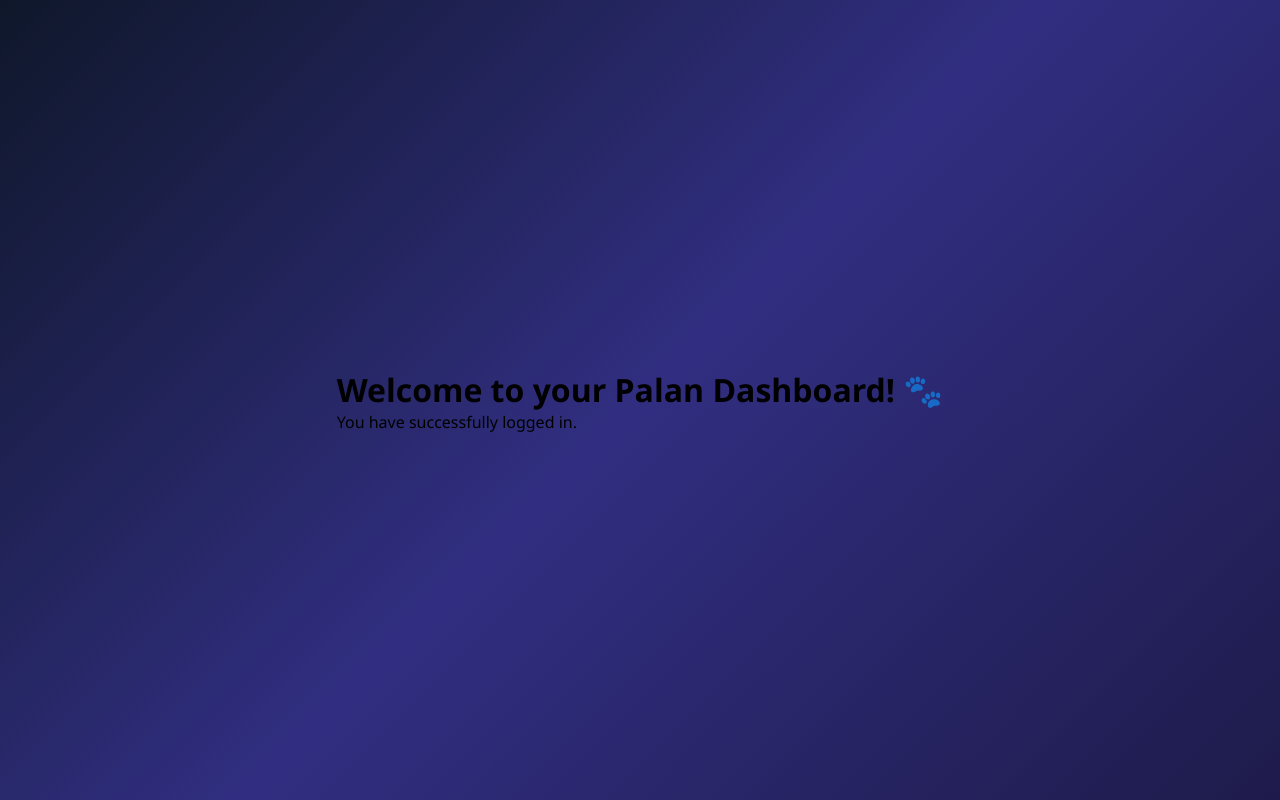
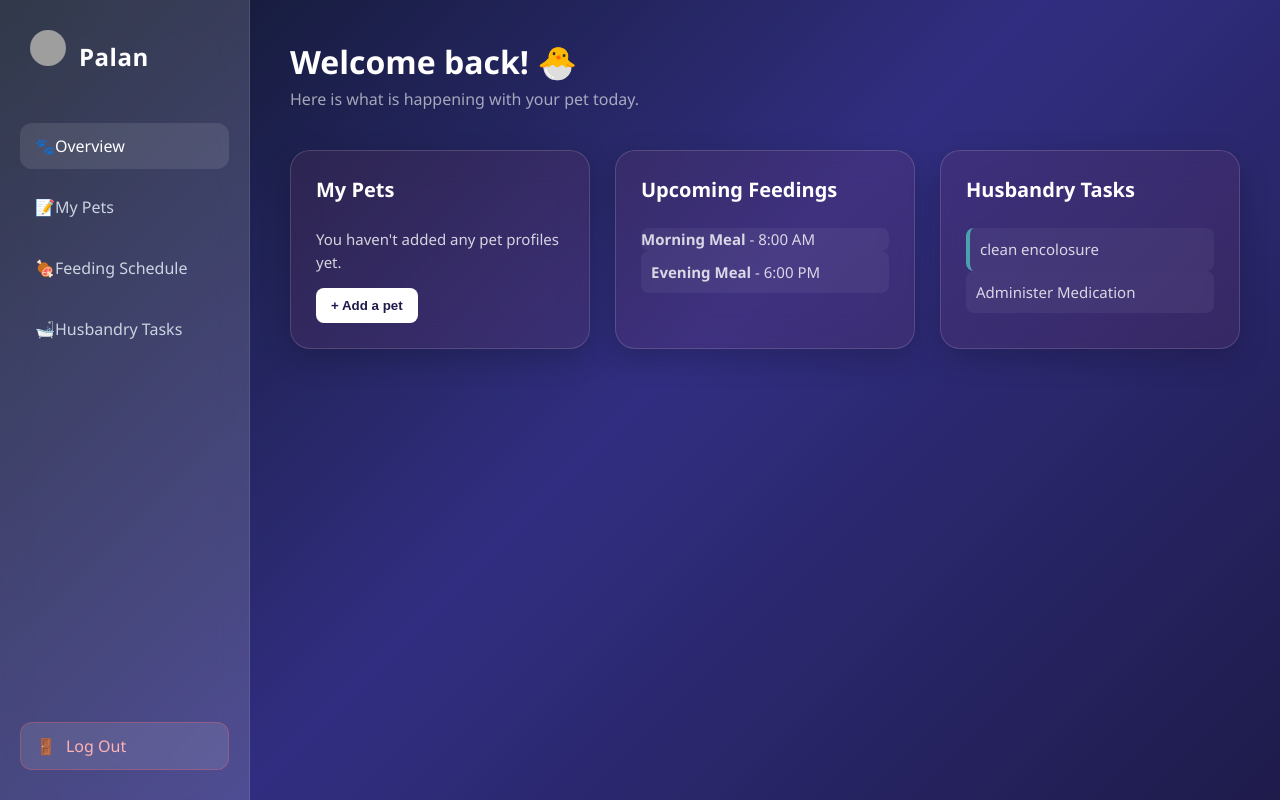
Before and after one commit to PN2512/Palan, a React app in the folder frontend/: page /dashboard in a window 1280 px wide. Built offline with nearby package versions, Linux system fonts and the light colour scheme; grey boxes are pictures that could not be loaded; the HTML template or start-up script is replaced by a standard one.

Commit message:
Added circular logo, updated glassmorphism style, fixed sidebar hover and Dashboard

```diff
--- a/frontend/src/App.jsx
+++ b/frontend/src/App.jsx
@@ -2,24 +2,14 @@ import React from 'react';
 import { Routes, Route } from 'react-router-dom';
 import Login from './Login';
 import Signup from './Signup';
+import Dashboard from './Dashboard'; // This imports your full Dashboard component
 
-// 1. Define Dashboard FIRST, right here at the top
-const Dashboard = () => {
-  return (
-    <div style={{ padding: '20px' }}>
-      <h1>Welcome to your Palan Dashboard! 🐾</h1>
-      <p>You have successfully logged in.</p>
-    </div>
-  );
-};
-
-// 2. Then define App below it
 function App() {
   return (
     <Routes>
       <Route path="/" element={<Login />} />
       <Route path="/login" element={<Login />} />
-      <Route path="/Signup" element={<Signup/>} />
+      <Route path="/signup" element={<Signup />} />
       <Route path="/dashboard" element={<Dashboard />} />
     </Routes>
   );
--- /dev/null
+++ b/frontend/src/Dashboard.css
@@ -0,0 +1,134 @@
+/*Dashboard.css*/
+*,*::before, *::after{
+    box-sizing: border-box;
+}
+body,html{
+    margin:0 !important;
+    padding: 0 !important;
+    overflow: hidden !important;
+}
+.dashboard-container{
+    display:flex;
+    height: 100vh;
+    width: 100vw;
+    /*Rich deep blue and purple gradient background*/
+    background: linear-gradient(135deg,#0f172a,#312e81,#1e1b4b);
+    color:white;
+    font-family: 'Segoe UI' , 'Segoe UI', Tahoma, Geneva, Verdana, sans-serif;
+
+}
+
+/*Sidebar Navigation*/
+.sidebar{
+    width: 250px;
+    background: rgba(255,255,255,0.15);
+    backdrop-filter: blur(16px);
+    -webkit-backdrop-filter: blur(16px);
+    border-right:1px solid rgba(255,255,255,0.1);
+    padding: 30px 20px;
+    display: flex;
+    flex-direction: column;
+    gap: 30px;
+}
+
+.sidebar-logo{
+    border-botton:1px soild rgba(255,255,255,0.1);
+    padding-bottom:20px;
+}
+
+.nav-links{
+    display: flex;
+    flex-direction: column;
+    gap: 15px;
+}
+
+.nav-item{
+    padding: 12px 15px;
+    border-radius: 12px;
+    cursor:pointer;
+    transition: all 0.2 ease;
+    font-weight: 500;
+    display: flex;
+    align-items: center;
+    gap: 10px;
+    color: #cbd5e1;
+    background:transparent;
+}
+
+.nav-item:hover , .nav-item.active{
+    background:rgba(255,255,255,0.1); /*softer transparent highlight*/
+    color:#ffffff !important;
+
+}
+
+.logout-btn{
+    margin-top: auto;
+    background: rgba(255,255,255,0.1);
+    color: #ffb3b3;
+    border: 1px solid rgba(255,100,100,0.3);
+}
+
+.logout-btn:hover{
+    background: rgba(255,100,100,0.2);
+}
+
+
+/*Main Content Area*/
+.main-content{
+    flex: 1;
+    padding: 40px;
+    overflow-y:auto ;
+
+}
+
+.dashboard-header{
+    margin-bottom :40px;
+
+}
+
+.dashboard-header h1{
+    font-size:32px;
+    margin-bottom: 5px;
+}
+
+.dashboard-header p{
+    color: rgba(255,255,255,0.6);
+
+}
+
+/*Glassmorphism Card Grid*/
+.dashboard-grid{
+    display:grid;
+    grid-template-columns: repeat(auto-fit, minmax(300px , 1fr));
+    gap: 25px;
+}
+
+.dash-card{
+    background: rgba(255,100,100,0.07);
+    backdrop-filter: blur(16px);
+    -webkit-backdrop-filter: blur(16px);
+    border:1px solid rgba(255,255,255,0.15);
+    border-radius: 20px;
+    padding:25px;
+    box-shadow: 0 10px 30px rgba( 0 ,0,0,0.2);
+    transition: transform 0.2s ease;
+}
+
+.dash-card:hover{
+    transform:translateY(-5px);
+
+}
+
+.dash-card h3{
+    font-size: 20px;
+    margin-bottom:15px;
+    border-bottom: 1px soild rgba(255 ,255 255 ,0.1);
+    padding-bottom: 10px;
+}
+
+.card-content{
+    color: rgba(255,255,255,0.8);
+    font-size:15px;
+    line-height: 1.5;
+
+}
--- a/frontend/src/Login.jsx
+++ b/frontend/src/Login.jsx
@@ -1,6 +1,7 @@
 import React, { useState } from 'react';
 import { GoogleLogin } from '@react-oauth/google';
 import { useNavigate } from 'react-router-dom';
+import myLogo from './assets/logo.png';
 import './Palan.css';
 
 const Login = () => {
@@ -56,16 +57,28 @@ const Login = () => {
         <div>
             <div className="palan-card">
 
-                {/* Header with Clean Icon */}
-                <div className="palan-header">
-                    <svg width="28" height="28" viewBox="0 0 24 24" fill="currentColor" style={{ color: '#ffffff' }}>
-                        <path d="M12 3c-1.1 0-2 .9-2 2s.9 2 2 2 2-.9 2-2-.9-2-2-2zm7 5c-1.1 0-2 .9-2 2s.9 2 2 2 2-.9 2-2-.9-2-2-2zM5 8c-1.1 0-2 .9-2 2s.9 2 2 2 2-.9 2-2-.9-2-2-2zm7 4c-2.8 0-5 2.2-5 5 0 2 1.2 3.7 3 4.5V22h4v-3.5c1.8-.8 3-2.5 3-4.5 0-2.8-2.2-5-5-5z"/>
-                    </svg>
-                    <span>Palan</span>
+                {/* --- Header: Logo on the left of the name --- */}
+                <div style={{ display: 'flex', flexDirection: 'column', alignItems: 'center', marginBottom: '16px' }}>
+                    <div style={{ display: 'flex', alignItems: 'center', justifyContent: 'center', gap: '12px', marginBottom: '4px' }}>
+                        <img
+                            src={myLogo}
+                            alt="Palan Logo"
+                            style={{
+                                width: '46px',
+                                height: '46px',
+                                objectFit: 'cover',
+                                borderRadius: '50%',
+                                filter: 'drop-shadow(0px 2px 8px rgba(0,0,0,0.3))'
+                            }}
+                        />
+                        <h2 style={{ color: '#ffffff', fontSize: '28px', fontWeight: '700', margin: 0, letterSpacing: '0.5px' }}>
+                            Palan
+                        </h2>
+                    </div>
+                    <p style={{ color: 'rgba(255,255,255,0.6)', fontSize: '13px', margin: 0 }}>
+                        Your Pet Care Companion
+                    </p>
                 </div>
-                <p style={{ textAlign: 'center', color: 'rgba(255,255,255,0.6)', fontSize: '14px', marginTop: '-10px', marginBottom: '10px' }}>
-                    Your Pet Care Companion
-                </p>
 
                 {error && <p style={{ color: '#ffb3b3', textAlign: 'center', fontSize: '14px' }}>{error}</p>}
 
@@ -101,7 +114,7 @@ const Login = () => {
                     />
                 </div>
 
-                <p style={{ textAlign: 'center', fontSize: '13px', color: 'rgba(255,255,255,0.6)', marginTop: '5px' }}>
+                <p style={{ textAlign: 'center', fontSize: '13px', color: 'rgba(255,255,255,0.6)', marginTop: '12px' }}>
                     Don't have an account? <a href="/signup" style={{ color: 'white', textDecoration: 'underline', fontWeight: '500' }}>Sign up</a>
                 </p>
             </div>
--- a/frontend/src/dashboard.jsx
+++ b/frontend/src/dashboard.jsx
@@ -0,0 +1,140 @@
+import React from 'react';
+import { useNavigate } from 'react-router-dom';
+import myLogo from './assets/logo.png';
+import './Dashboard.css';
+
+
+const Dashboard =() =>{
+    const navigate = useNavigate();
+
+    const handleLogout =() =>{
+
+        localStorage.removeItem('authToken');
+        navigate('/login');
+    };
+    return (
+        <div className ="dashboard-container">
+            {/*Sidebar navigation*/}
+            <aside className="sidebar">
+            {/*Sidebar  Header  */}
+            <div className='sidebar-logo' style={{ display:'felx', alignItems:'center' ,paddingLeft:'10px'}}>
+                <img
+                  src={myLogo}
+                  alt="Palan Logo"
+                  style={{
+                    width:'36px',
+                    height:'36px',
+                    objectFit:'cover',
+                    borderRadius:'50%',
+                    filter:'drop-shodow( 0px 2px 4px rgbs(0,0,0,0.3))'
+
+                  }}
+                />
+                <span style={{fontSize:'24px', fontWeight:'bold' ,letterSpacing:'0.5px' , color:'#ffffff' ,marginLeft:'13px', transform:'translateY(-10px)'}}>Palan</span>
+                </div>
+                <nav className='nav-links'>
+                    <div className='nav-item active'>🐾Overview</div>
+                    <div className='nav-item '>📝My Pets</div>
+                    <div className='nav-item '>🍖Feeding Schedule</div>
+                    <div className='nav-item '>🛁Husbandry Tasks</div>
+                </nav>
+                <div className='nav-item logout-btn' onClick={handleLogout}>
+                    <span>🚪</span><span style={{marginlift:'10px'}}>Log Out</span>
+                </div>
+
+
+            </aside>
+
+            {/*Main DashBoard Content*/}
+            <main className='main-content'>
+                <header className='dashboard-header'>
+                    <h1>Welcome back! 🐣</h1>
+                    <p>Here is what is happening with your pet today.</p>
+                </header>
+                <div className='dashboard-grid'>
+                    {/*Pet Profile Card*/}
+                    <div className='dash-card'>
+                        <h3>My Pets</h3>
+                        <div className='card-content'>
+                            <p>You haven't added any pet profiles yet.</p>
+                            <button style={{
+                                marginTop:"15px",
+                                padding: '10px 15px',
+                                borderRadius:'8px',
+                                border:'none',
+                                background:'white',
+                                color:'#1e1b4b',
+                                cursor:'pointer',
+                                fontWeight:'bold'
+                            }}>
+                                + Add a pet
+                            </button>
+                        </div>
+                    </div>
+                    {/*Feeding Reminder Card*/}
+                    <div className='dash-card'>
+                        <h3>Upcoming Feedings</h3>
+                        <div className='card-content'>
+                            <ul style={{
+                                listStyle:'none',
+                                padding:0,
+                                margin:0,
+                                display:'felx',
+                                flexDirection:'column',
+                                gap:'10px'
+                            }}>
+                                <li style={{
+                                    background:'rgba(255,255,255,0.05)',
+                                    padding:0,
+                                    borderRadius:'8px'
+                                }}>
+                                    <strong>Morning Meal</strong> - 8:00 AM
+                                </li>
+                                <li style={{
+                                    background:'rgba(255,255,255,0.05)',
+                                    padding:'10px',
+                                    borderRadius:'8px'
+                                }}>
+                                    <strong>Evening Meal</strong>  - 6:00 PM
+                                </li>
+                            </ul>
+                        </div>
+                    </div>
+                    {/*husbandry /Care Schedule Card */}
+                    <div className='dash-card'>
+                        <h3>Husbandry Tasks</h3>
+                        <div className='card-content'>
+                            <ul style={{listStyleType:'none',
+                                padding:0,
+                                margin:0,
+                                display:'felx',
+                                flexDirection:'column',
+                                gap:'10px'
+                                        }}>
+                                   <li style={{background:'rgba(225,255,255,0.05)',
+                                               padding:'10px',
+                                               borderRadius:'8px',
+                                               borderLeft:'4px solid #4ca1af' ,
+                                   }}>
+                                    clean encolosure
+                                    </li>
+                                    <li style={{background:'rgba(255,255,255,0.05)',
+                                                padding:'10px',
+                                                borderRadius:'8px',
+                                                borderleft:'4px solid #ffb3be',
+
+                                                }}>
+                                        Administer Medication
+                                    </li>
+                            </ul>
+                        </div>
+                    </div>
+                </div>
+            </main>
+        </div>
+    )
+}
+
+
+
+export default Dashboard;
```
Also changed, not shown: frontend/src/Signup.jsx (+23 -11 lines), 2 other files (tests, documents, lock files or other folders).
